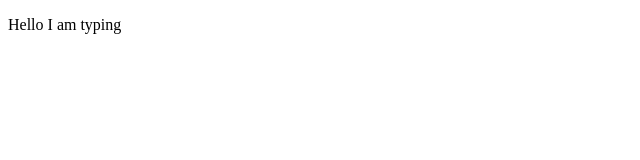
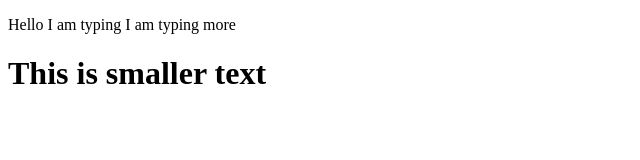
Before and after one commit to allyboyd1717/SampleRepo, a plain HTML site: page docs/index.html in a window 1280 px wide. Shown: the whole page, without its empty margins (0-640 px from the left). Drawn offline with Linux system fonts and the light colour scheme.

Commit message:
adding more text

```diff
--- a/docs/index.html
+++ b/docs/index.html
@@ -5,7 +5,9 @@
     <title> This is an example of the github exercise</title>
   </head>
   <body>
-    <p>Hello I am typing</p>
+    <p>Hello I am typing
+    I am typing more</p>
+  <h1> This is smaller text </h1>
 
   </body>
 </html>
```
